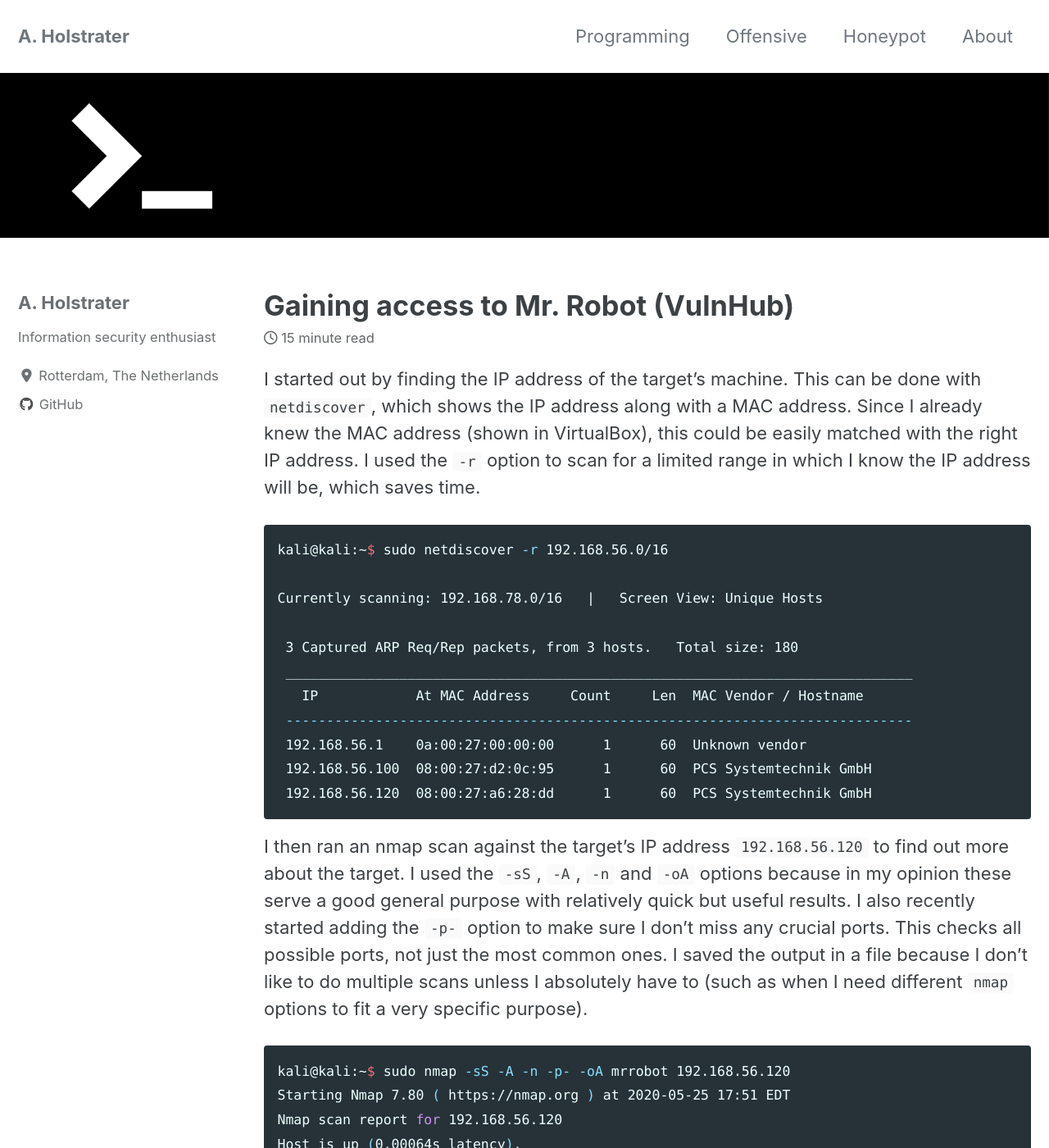
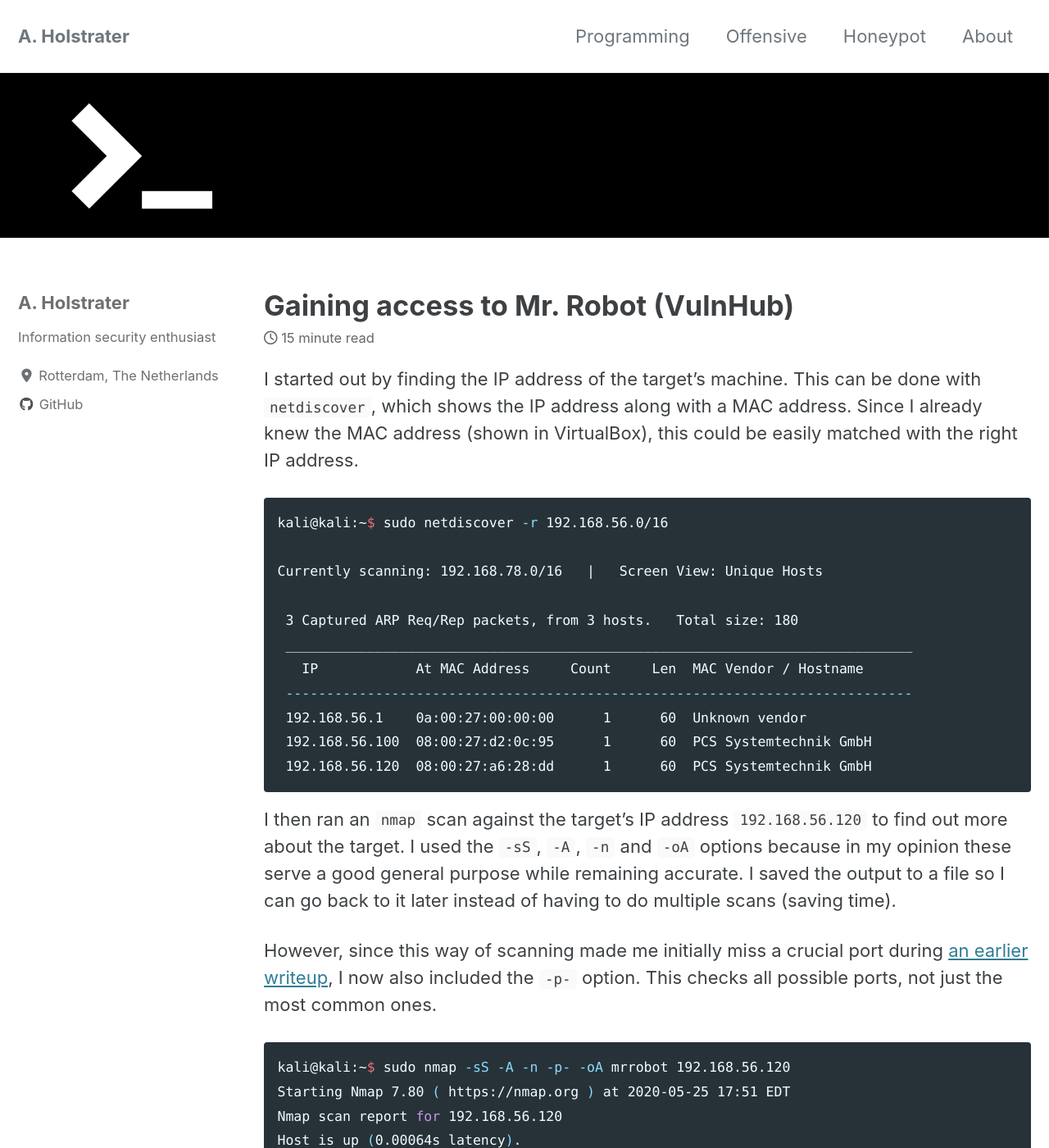
Before and after one commit to holstrater/holstrater.github.io, a Jekyll site: the page built from _posts/2020-05-25-mrrobot.md, in a window 1280 px wide and 1400 px high. Shown: the whole window at 82% size. Built offline with Jekyll 4.4.1, drawn with Linux system fonts in a browser that asks for light colours; cached includes are drawn as plain includes; nearby versions of some CDN libraries; some of the changed text lies outside the part shown.

Commit message:
mrrobot final checks

````diff
--- a/_posts/2020-05-25-mrrobot.md
+++ b/_posts/2020-05-25-mrrobot.md
@@ -9,7 +9,7 @@ layout: single
 classes: wide
 ---
 
-I started out by finding the IP address of the target's machine. This can be done with `netdiscover`, which shows the IP address along with a MAC address. Since I already knew the MAC address (shown in VirtualBox), this could be easily matched with the right IP address. I used the `-r` option to scan for a limited range in which I know the IP address will be, which saves time.
+I started out by finding the IP address of the target's machine. This can be done with `netdiscover`, which shows the IP address along with a MAC address. Since I already knew the MAC address (shown in VirtualBox), this could be easily matched with the right IP address.
 
 ```bash
 kali@kali:~$ sudo netdiscover -r 192.168.56.0/16
@@ -25,7 +25,9 @@ Currently scanning: 192.168.78.0/16   |   Screen View: Unique Hosts
  192.168.56.120  08:00:27:a6:28:dd      1      60  PCS Systemtechnik GmbH
  ```
 
-I then ran an nmap scan against the target's IP address `192.168.56.120` to find out more about the target. I used the `-sS`, `-A`, `-n` and `-oA` options because in my opinion these serve a good general purpose with relatively quick but useful results. I also recently started adding the `-p-` option to make sure I don't miss any crucial ports. This checks all possible ports, not just the most common ones. I saved the output in a file because I don’t like to do multiple scans unless I absolutely have to (such as when I need different `nmap` options to fit a very specific purpose).
+ I then ran an `nmap` scan against the target's IP address `192.168.56.120` to find out more about the target. I used the `-sS`, `-A`, `-n` and `-oA` options because in my opinion these serve a good general purpose while remaining accurate. I saved the output to a file so I can go back to it later instead of having to do multiple scans (saving time).
+
+ However, since this way of scanning made me initially miss a crucial port during [an earlier writeup](https://holstrater.github.io/stapler/), I now also included the `-p-` option. This checks all possible ports, not just the most common ones.
 
 ```bash
 kali@kali:~$ sudo nmap -sS -A -n -p- -oA mrrobot 192.168.56.120
@@ -67,7 +69,7 @@ Looked like a web-based target, so I entered the URL in my browser and looked ar
 
 On to the second key. I tried visiting `/fsociety.dic`, but was redirected to a Wordpress page that seemed the be the catch-all page for every invalid/nonexistent page request. I looked further, but then when I revisited `/robots.txt` I noticed it didn't say `fsociety.dic` (as the TV show spells it), but `fsocity.dic`. Nice one.
 
-Visiting the misspelled `/fsocity.dic` showed a long list of words that looked like a dictionary for credentials. Since I discovered a `/wp-admin` Wordpress login page earlier and SSH access was refused, I decided to go for a dictionary attack to find working Wordpress credentials. Note that at this point, I had already tried enumerating vulnerable plug-ins and themes but didn't find anything interesting. I usually save dictionary attacks for when I start running out of other options, simply because they can be so time/resource hungry.
+Visiting the misspelled `/fsocity.dic` showed a long list of words that looked like a dictionary for credentials. Since I discovered a `/wp-admin` Wordpress login page earlier and `SSH` access was refused, I decided to go for a dictionary attack to find working Wordpress credentials. Note that at this point, I had already tried enumerating vulnerable plug-ins and themes but didn't find anything interesting. I usually save dictionary attacks for when I start running out of other options, simply because they can be so time/resource hungry.
 
 Since the catch-all Wordpress page mentioned a username called `user`, I tried out my dictionary attack on that single user first. This looked like it was going to take a little under 3 hours, which didn't seem very efficient so I aborted after around 30000 passwords:
 
@@ -153,7 +155,7 @@ Trying admin / Year2011201020092008200720062005200420032002200120001999199819971
 Scan Aborted: Canceled by User
 ```
 
-The more time I spent on this machine, the more I started seeing similarities with the [FristiLeaks machine](https://holstrater.github.io/fristileaks/) machine I gained access to a while ago. Both machines have a lot of CTF-like features, which usually require you to recognize small hints and view things in a broader context. Reading back [my earlier write-up](https://holstrater.github.io/fristileaks/), I decided to simply try `mrrobot` as a username. Once again, no luck.
+The more time I spent on this machine, the more I started seeing similarities with [one of my earlier writeups](https://holstrater.github.io/fristileaks/). Both machines have a lot of CTF-like features, which usually require you to recognize small hints and view things in a broader context. Reading back [my earlier writeup](https://holstrater.github.io/fristileaks/), I decided to simply try `mrrobot` as a username. Once again, no luck.
 
 I then tried `elliot` (the name of the main character in the TV show) and finally, I found a password match. The password match was found almost all the way at the bottom of the `.dic` file too, so reversing the order of the dictionary attack turned out to be a good idea after all:
 
````
Also changed, not shown: other parts of _posts/2020-05-25-mrrobot.md (+4 -4 lines), _posts/2020-05-23-brainpan.md (+1 -1 lines).
